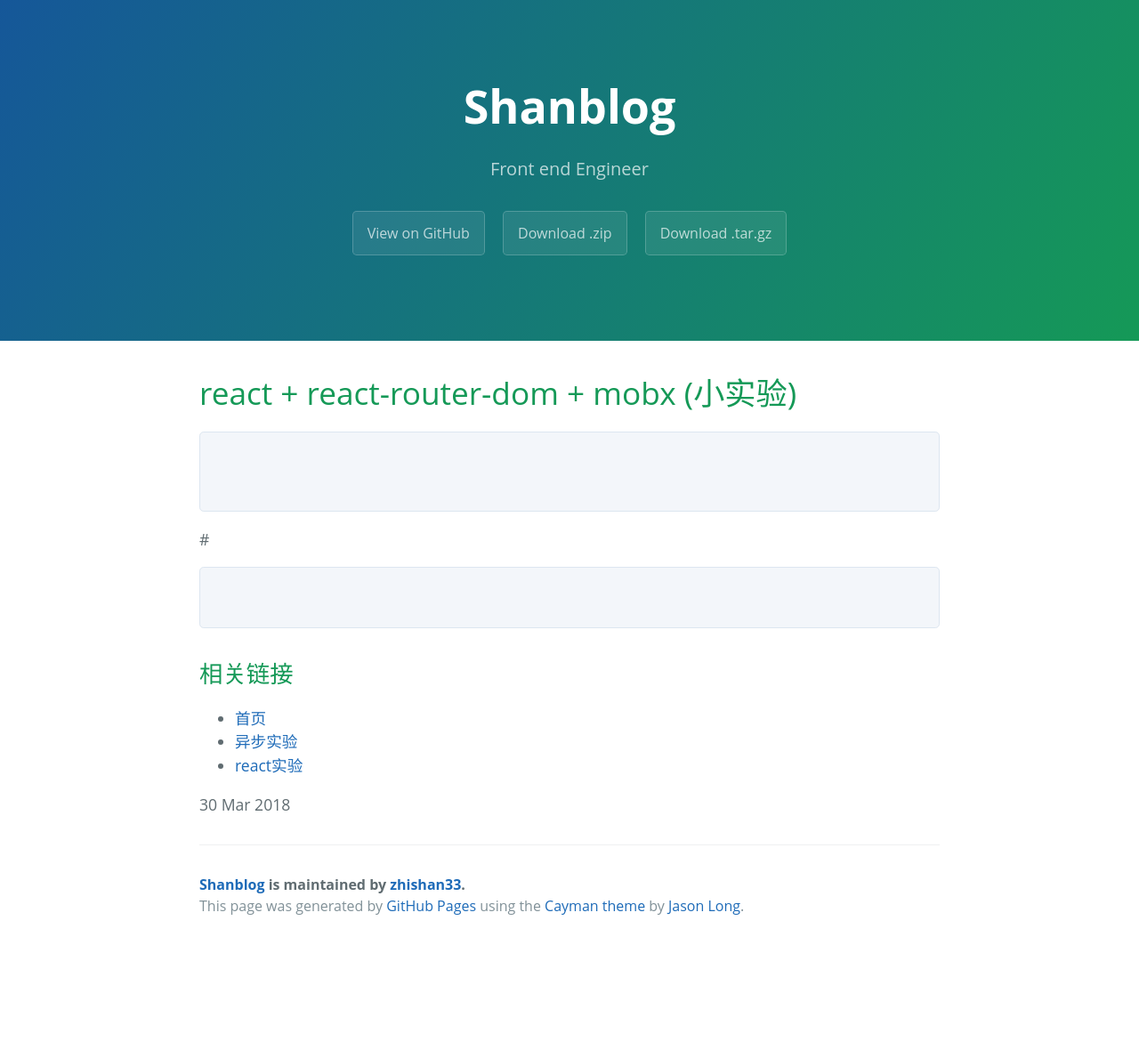
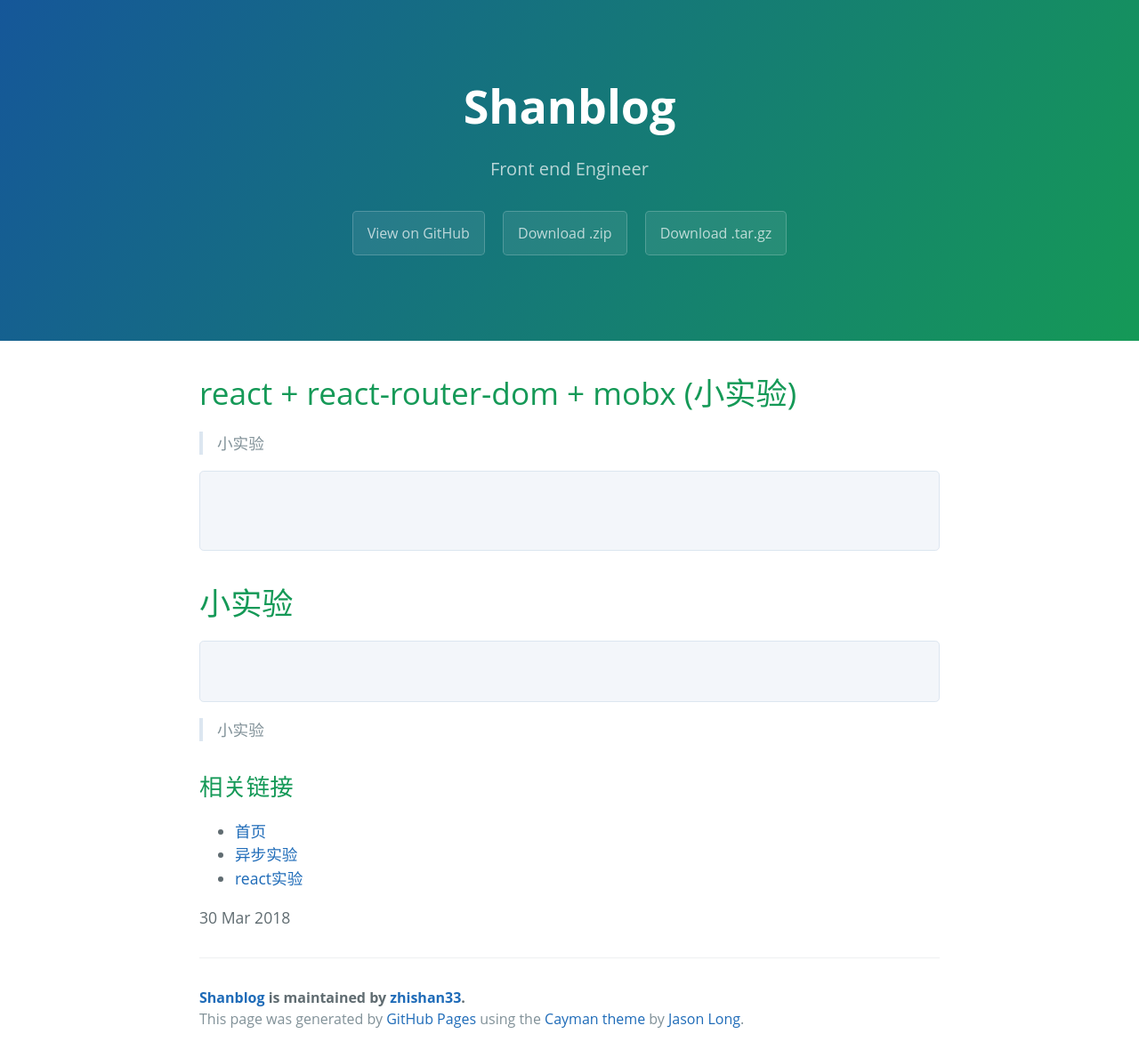
Before and after one commit to zhishan33/shanBlog, a Jekyll site: the page built from _posts/2018-03-30-learn-react.md, in a window 1280 px wide. Shown: the whole page at 89% size. Built offline with Jekyll 4.4.1, drawn with Linux system fonts in a browser that asks for light colours; before the commit the page ends 1062 px from its top, so only the background shows below that.

Commit message:
react learn

````diff
--- a/_posts/2018-03-30-learn-react.md
+++ b/_posts/2018-03-30-learn-react.md
@@ -5,7 +5,7 @@ title: learn react
 
 # react + react-router-dom + mobx (小实验)
 
->
+> 小实验
 
 
 ```
@@ -14,14 +14,14 @@ title: learn react
 
 ```
 
-#
+# 小实验
 
 ```
 
 
 ```
 
->
+> 小实验
 
 
 
````
